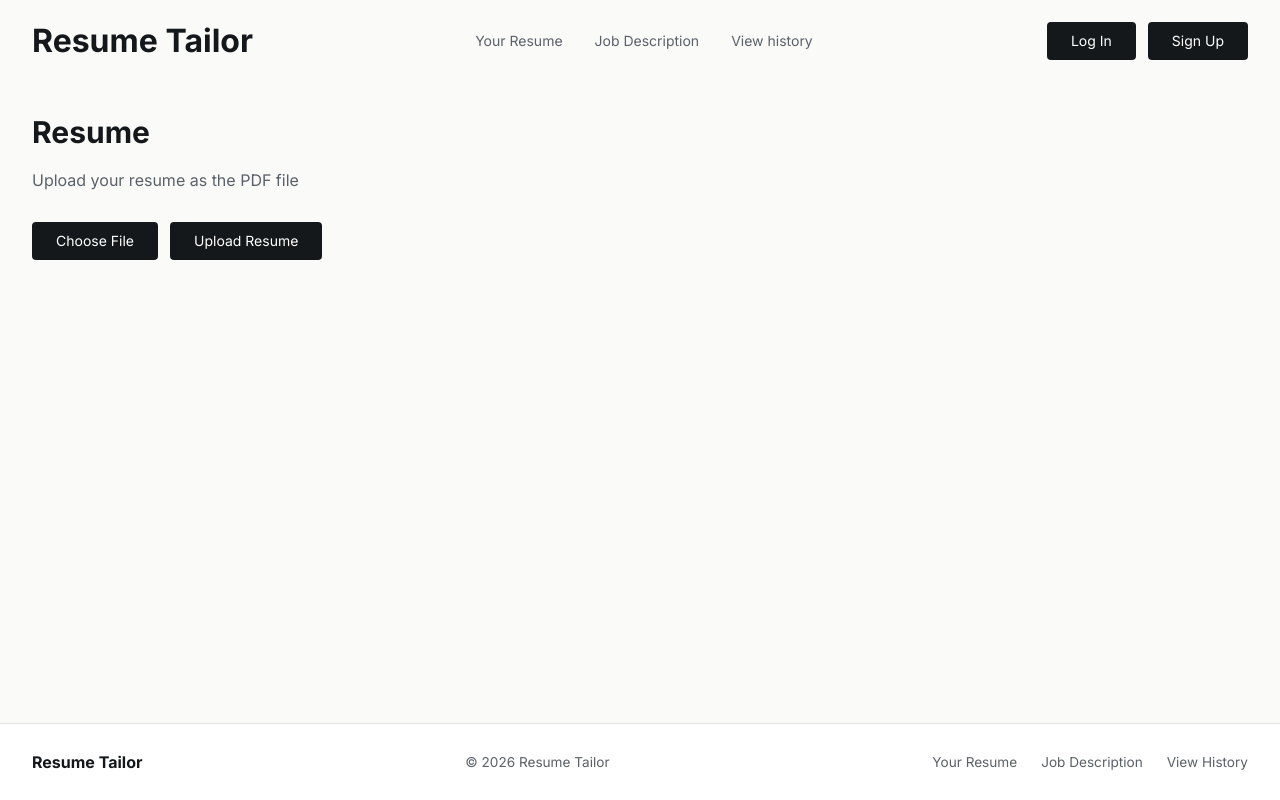
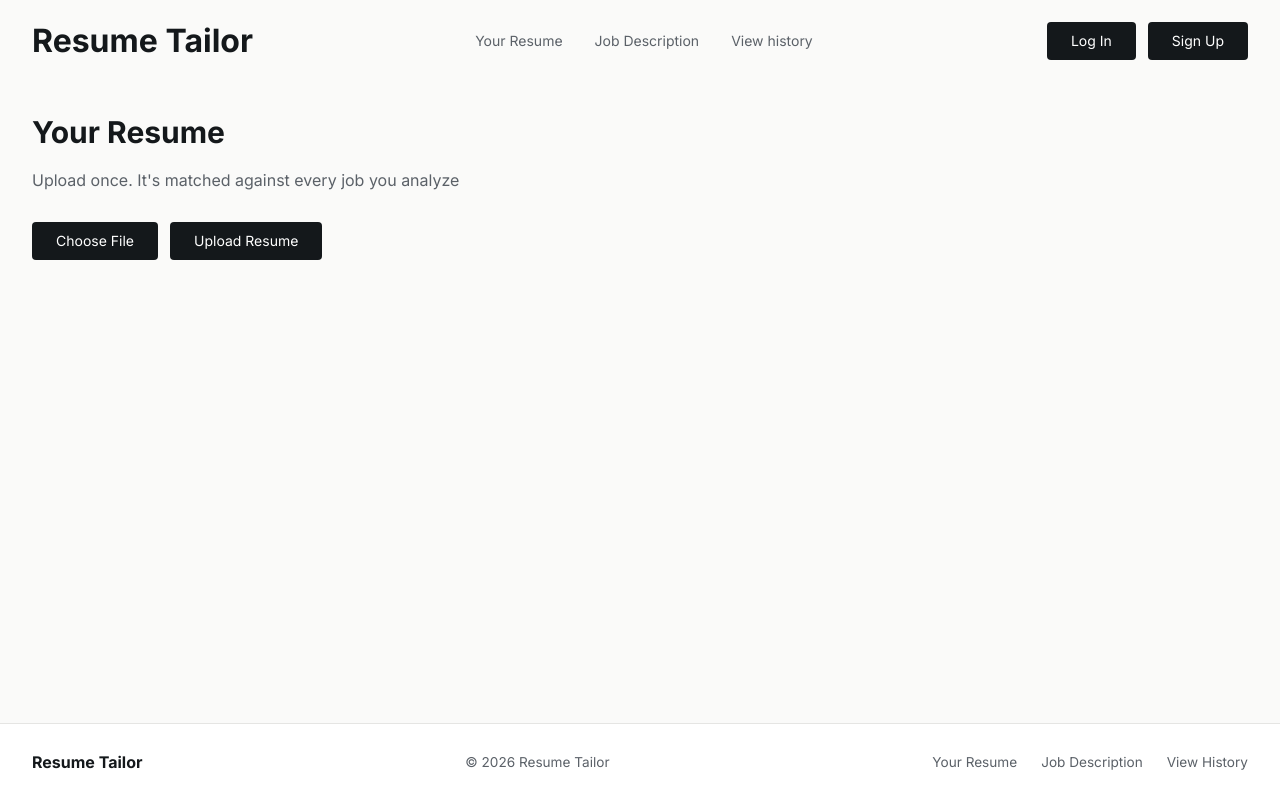
Before and after one commit to gianghiio/job-tracker, a Next.js app: page /resume in a window 1280 px wide. Built offline with nearby package versions, Linux system fonts and the light colour scheme; no server answers.

Commit message:
Update page heading and subtitle for resume page

```diff
--- a/src/app/resume/page.tsx
+++ b/src/app/resume/page.tsx
@@ -33,8 +33,8 @@ export default function Resume() {
     return (
         <div className="page-container">
             <Header></Header>
-            <h1 className="page-heading">Resume</h1>
-            <p className="page-subtitle">Upload your resume as the PDF file</p>
+            <h1 className="page-heading">Your Resume</h1>
+            <p className="page-subtitle">Upload once. It's matched against every job you analyze</p>
             <input type="file" accept=".pdf" ref={resumeInput} onChange={onChange} style={{display: "none"}}/>
             <button className='upload-btn' onClick={() => resumeInput.current?.click()}>Choose File</button>
             <button className='upload-btn' onClick={handleUpload}>Upload Resume</button>
```
